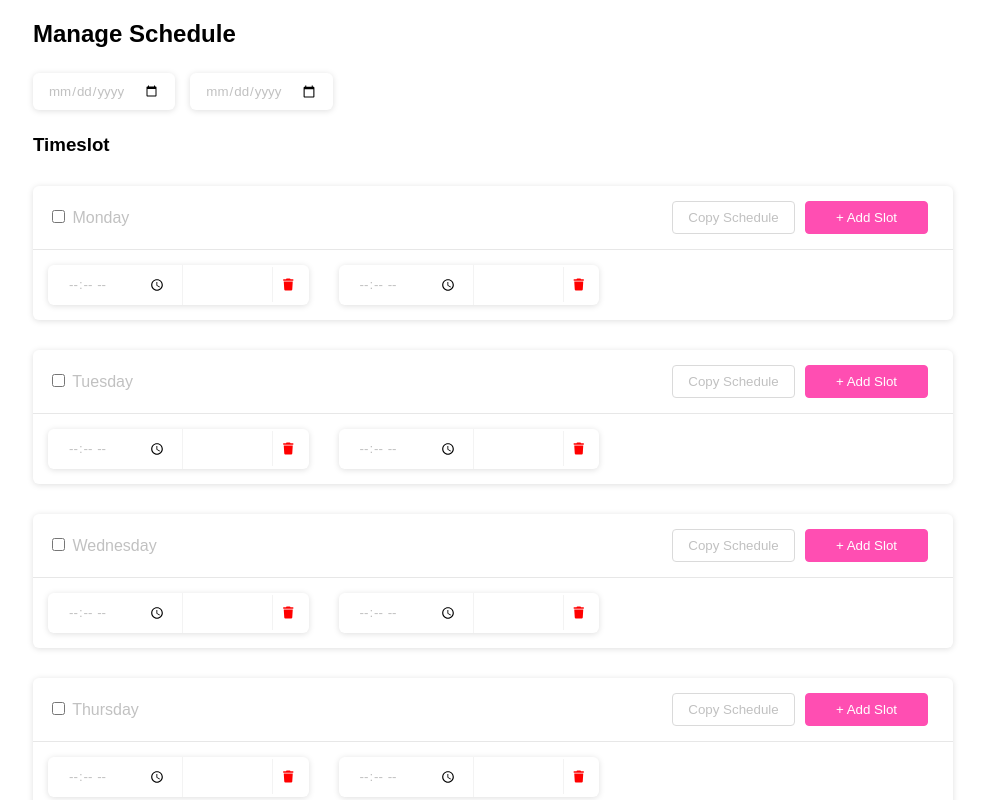
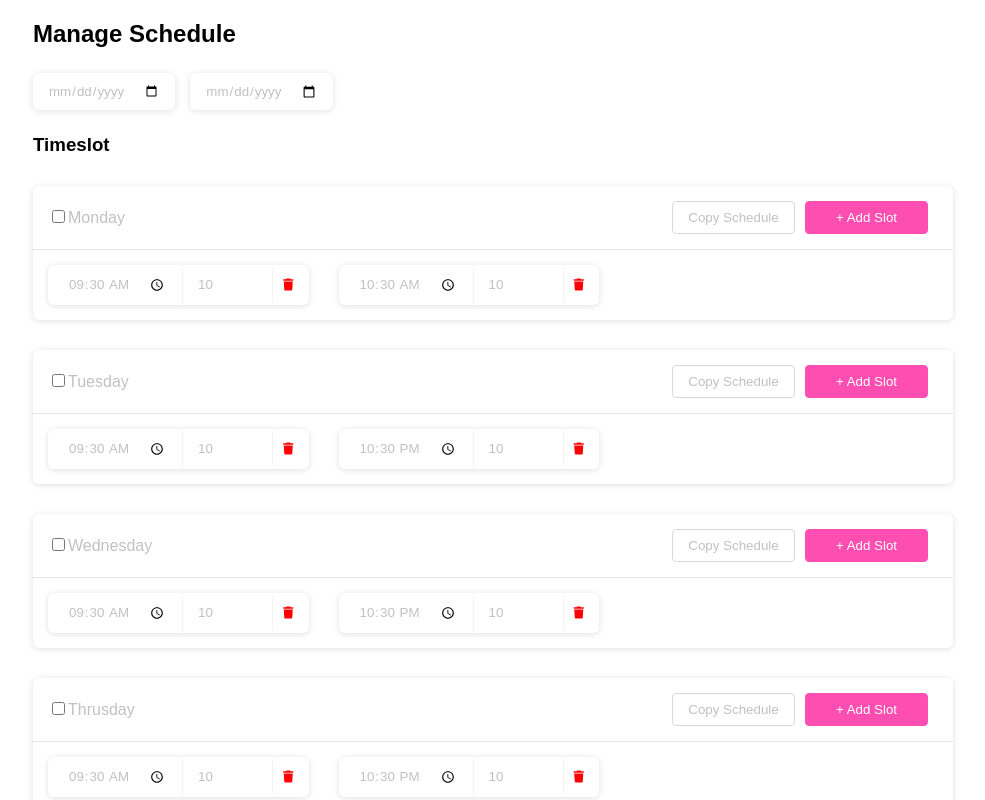
Before and after one commit to webistan/TimeSlot-POC, a React (Create React App) app in the folder frontend/time-slot/: page / in a window 1280 px wide. Shown: the top 800 px of the page, without its empty margins (7-992 px from the left). Built offline with nearby package versions, Linux system fonts and the light colour scheme.

Commit message:
shown slot listing and added datepicker

```diff
--- a/frontend/time-slot/package.json
+++ b/frontend/time-slot/package.json
@@ -9,9 +9,15 @@
     "jest": "^29.3.1",
     "jest-watch-typeahead": "^2.2.0",
     "jest-watcher": "^29.3.1",
+    "moment": "^2.29.4",
     "react": "^18.2.0",
     "react-dom": "^18.2.0",
+    "react-loading": "^2.0.3",
+    "react-redux": "^8.0.5",
     "react-scripts": "5.0.1",
+    "redux": "^4.2.0",
+    "redux-logger": "^3.0.6",
+    "redux-saga": "^1.2.1",
     "web-vitals": "^2.1.4"
   },
   "scripts": {
--- a/frontend/time-slot/src/App.js
+++ b/frontend/time-slot/src/App.js
@@ -5,7 +5,9 @@ import logo from './logo.svg';
 
 function App() {
   return (
+
     <SlotList />
+
   );
 }
 
--- a/frontend/time-slot/src/components/slot/SlotCard.jsx
+++ b/frontend/time-slot/src/components/slot/SlotCard.jsx
@@ -0,0 +1,52 @@
+import React from 'react'
+import moment from 'moment'
+function SlotCard(props) {
+  console.log("props",props.keys[1])
+
+ const val= props.keys[1].map((value)=>{
+    console.log("value098",value.slot_time)
+    return value
+  })
+  console.log("val123",val)
+
+  return (
+    <>
+     <div className="wt-card">
+        <div className="wt-card-head">
+          <div className="card-head-left"><input type="checkbox" />{props.keys[0]}</div>
+          <div className="card-head-right">
+            <button className="button1">Copy Schedule</button>
+            <button className="button2">+ Add Slot</button>
+          </div>
+        </div>
+        <div className="wt-card-content">
+        {
+          props.keys && props.keys[1] && props.keys[1].length>0 &&
+          props.keys[1].map((value,idx)=>(
+
+            <div className="wt-block" key={idx}>
+              <div className="input-group">
+                <input type="time" className="w-130" defaultValue={moment(value.slot_time, 'hh:mm A').format('HH:mm:ss')}/>
+                <input type="text" className="w-90" defaultValue={value.slots} />
+                <span className="delete-btn"><i className="fa-sharp fa-solid fa-trash" /></span>
+              </div>
+
+          </div>
+          ))
+        }
+         </div>
+        {/* <div className="wt-card-content">
+          <div className="wt-block">
+            <div className="input-group">
+              <input type="time" className="w-130"/>
+              <input type="text" className="w-90" defaultValue={10} />
+              <span className="delete-btn"><i className="fa-sharp fa-solid fa-trash" /></span>
+            </div>
+          </div>
+        </div> */}
+      </div>
+    </>
+  )
+}
+
+export default SlotCard
--- a/frontend/time-slot/src/pages/slot/list.jsx
+++ b/frontend/time-slot/src/pages/slot/list.jsx
@@ -1,8 +1,42 @@
-import React, { createContext } from "react";
+import React, { createContext,useEffect } from "react";
+import SlotCard from "../../components/slot/SlotCard";
+import { connect } from "react-redux";
+import { getSlotList,getDateData } from "../../redux/action/SlotAction";
+import { useState } from "react";
+// export const MyContext = createContext();
+const SlotList = (props) => {
 
-export const MyContext = createContext();
+  const {
+    loading,
+    error,
+    slotList,
+    getSlotList,
+    startDate,
+    endDate,
+    getDateData
+  } = props;
+  console.log("slotList",slotList)
+  const[startDatee,setStartDate]=useState('')
+  const[endDatee,setEndDate]=useState('')
 
-const SlotList = (props) => {
+  useEffect(() => {
+        getSlotList()
+  }, [getSlotList,])
+
+ const onChangeHandle=async(e)=>{
+  const name = e.target.name;
+  const value = e.target.value;
+  if (name === "startDate") {
+    setStartDate(value);
+    getDateData(value,endDatee)
+  }
+  if (name === "endDate") {
+    setEndDate(value);
+    getDateData(startDatee,value)
+  }
+
+ }
+  console.log("valu34",startDatee,endDatee)
 
   return (
     <>
@@ -10,45 +44,58 @@ const SlotList = (props) => {
     <div className="wt-filter">
       <h2>Manage Schedule</h2>
       <div className="filter-block">
-        <input type="date" id="startDate" className="filter" />
-        <input type="date" id="endDate" className="filter" />
+        <input type="date" id="startDate" className="filter" onChange={onChangeHandle} name="startDate" value={startDatee}/>
+        <input type="date" id="endDate" className="filter"  onChange={onChangeHandle} name="endDate" value={endDatee}/>
       </div>
     </div>
     <div className="wt-timeslots-list">
       <h3>Timeslot</h3>
+      {/* <SlotCard/> */}
+
+{slotList&&
+ Object.entries(slotList).map((key)=>(
+   console.log("key",key),
+  <SlotCard keys={key}/>
+ )
+ )
+
+}
+
+
+      {/* <SlotCard/> */}
       {/* card:start */}
-      <div className="wt-card">
+      {/* <div className="wt-card">
         <div className="wt-card-head">
           <div className="card-head-left"><input type="checkbox" /> Monday</div>
           <div className="card-head-right">
             <button className="button1">Copy Schedule</button>
             <button className="button2">+ Add Slot</button>
           </div>
-        </div>
-        <div className="wt-card-content">
+        </div> */}
+        {/* <div className="wt-card-content">
           {/* slot:start*/}
-          <div className="wt-block">
+          {/* <div className="wt-block">
             <div className="input-group">
               <input type="time" className="w-130" />
               <input type="text" className="w-90" />
               <span className="delete-btn"><i className="fa-sharp fa-solid fa-trash" /></span>
             </div>
-          </div>
+          </div>  */}
           {/* slot:end*/}
           {/* slot:start*/}
-          <div className="wt-block">
+          {/* <div className="wt-block">
             <div className="input-group">
               <input type="time" className="w-130" />
               <input type="text" className="w-90" />
               <span className="delete-btn"><i className="fa-sharp fa-solid fa-trash" /></span>
             </div>
-          </div>
+          </div> */}
           {/* slot:end*/}
-        </div>
-      </div>
+        {/* </div>
+      </div> */}
       {/* card:end*/}
       {/* card:start */}
-      <div className="wt-card">
+      {/* <div className="wt-card">
         <div className="wt-card-head">
           <div className="card-head-left"><input type="checkbox" /> Tuesday</div>
           <div className="card-head-right">
@@ -56,30 +103,30 @@ const SlotList = (props) => {
             <button className="button2">+ Add Slot</button>
           </div>
         </div>
-        <div className="wt-card-content">
+        <div className="wt-card-content"> */}
           {/* slot:start*/}
-          <div className="wt-block">
+          {/* <div className="wt-block">
             <div className="input-group">
               <input type="time" className="w-130" />
               <input type="text" className="w-90" />
               <span className="delete-btn"><i className="fa-sharp fa-solid fa-trash" /></span>
             </div>
-          </div>
+          </div> */}
           {/* slot:end*/}
           {/* slot:start*/}
-          <div className="wt-block">
+          {/* <div className="wt-block">
             <div className="input-group">
               <input type="time" className="w-130" />
               <input type="text" className="w-90" />
               <span className="delete-btn"><i className="fa-sharp fa-solid fa-trash" /></span>
             </div>
-          </div>
+          </div> */}
           {/* slot:end*/}
-        </div>
-      </div>
+        {/* </div>
+      </div> */}
       {/* card:end*/}
       {/* card:start */}
-      <div className="wt-card">
+      {/* <div className="wt-card">
         <div className="wt-card-head">
           <div className="card-head-left"><input type="checkbox" /> Wednesday</div>
           <div className="card-head-right">
@@ -87,30 +134,30 @@ const SlotList = (props) => {
             <button className="button2">+ Add Slot</button>
           </div>
         </div>
-        <div className="wt-card-content">
+        <div className="wt-card-content"> */}
           {/* slot:start*/}
-          <div className="wt-block">
+          {/* <div className="wt-block">
             <div className="input-group">
               <input type="time" className="w-130" />
               <input type="text" className="w-90" />
               <span className="delete-btn"><i className="fa-sharp fa-solid fa-trash" /></span>
             </div>
-          </div>
+          </div> */}
           {/* slot:end*/}
           {/* slot:start*/}
-          <div className="wt-block">
+          {/* <div className="wt-block">
             <div className="input-group">
               <input type="time" className="w-130" />
               <input type="text" className="w-90" />
               <span className="delete-btn"><i className="fa-sharp fa-solid fa-trash" /></span>
             </div>
-          </div>
+          </div> */}
           {/* slot:end*/}
-        </div>
-      </div>
+        {/* </div>
+      </div> */}
       {/* card:end*/}
       {/* card:start */}
-      <div className="wt-card">
+      {/* <div className="wt-card">
         <div className="wt-card-head">
           <div className="card-head-left"><input type="checkbox" /> Thursday</div>
           <div className="card-head-right">
@@ -118,30 +165,30 @@ const SlotList = (props) => {
             <button className="button2">+ Add Slot</button>
           </div>
         </div>
-        <div className="wt-card-content">
+        <div className="wt-card-content"> */}
           {/* slot:start*/}
-          <div className="wt-block">
+          {/* <div className="wt-block">
             <div className="input-group">
               <input type="time" className="w-130" />
               <input type="text" className="w-90" />
               <span className="delete-btn"><i className="fa-sharp fa-solid fa-trash" /></span>
             </div>
-          </div>
+          </div> */}
           {/* slot:end*/}
           {/* slot:start*/}
-          <div className="wt-block">
+          {/* <div className="wt-block">
             <div className="input-group">
               <input type="time" className="w-130" />
               <input type="text" className="w-90" />
               <span className="delete-btn"><i className="fa-sharp fa-solid fa-trash" /></span>
             </div>
-          </div>
+          </div> */}
           {/* slot:end*/}
-        </div>
-      </div>
+        {/* </div>
+      </div> */}
       {/* card:end*/}
       {/* card:start */}
-      <div className="wt-card">
+      {/* <div className="wt-card">
         <div className="wt-card-head">
           <div className="card-head-left"><input type="checkbox" /> Friday</div>
           <div className="card-head-right">
@@ -149,30 +196,30 @@ const SlotList = (props) => {
             <button className="button2">+ Add Slot</button>
           </div>
         </div>
-        <div className="wt-card-content">
+        <div className="wt-card-content"> */}
           {/* slot:start*/}
-          <div className="wt-block">
+          {/* <div className="wt-block">
             <div className="input-group">
               <input type="time" className="w-130" />
               <input type="text" className="w-90" />
               <span className="delete-btn"><i className="fa-sharp fa-solid fa-trash" /></span>
             </div>
-          </div>
+          </div> */}
           {/* slot:end*/}
           {/* slot:start*/}
-          <div className="wt-block">
+          {/* <div className="wt-block">
             <div className="input-group">
               <input type="time" className="w-130" />
               <input type="text" className="w-90" />
               <span className="delete-btn"><i className="fa-sharp fa-solid fa-trash" /></span>
             </div>
-          </div>
+          </div> */}
           {/* slot:end*/}
-        </div>
-      </div>
+        {/* </div>
+      </div> */}
       {/* card:end*/}
       {/* card:start */}
-      <div className="wt-card">
+      {/* <div className="wt-card">
         <div className="wt-card-head">
           <div className="card-head-left"><input type="checkbox" /> Saturday</div>
           <div className="card-head-right">
@@ -180,10 +227,10 @@ const SlotList = (props) => {
             <button className="button2">+ Add Slot</button>
           </div>
         </div>
-      </div>
+      </div> */}
       {/* card:end*/}
       {/* card:start */}
-      <div className="wt-card">
+      {/* <div className="wt-card">
         <div className="wt-card-head">
           <div className="card-head-left"><input type="checkbox" /> Sunday</div>
           <div className="card-head-right">
@@ -191,7 +238,7 @@ const SlotList = (props) => {
             <button className="button2">+ Add Slot</button>
           </div>
         </div>
-      </div>
+      </div> */}
       {/* card:end*/}
     </div>
     <div style={{textAlign: 'right'}}>
@@ -202,6 +249,19 @@ const SlotList = (props) => {
   );
 };
 
+const mapStateToProps = (state) => ({
+  loading: state.slotReducer.loading,
+  error: state.slotReducer.error,
+  slotList: state.slotReducer.slotList,
+  startDate:state.slotReducer.startDate,
+  endDate:state.slotReducer.endDate,
+});
 
+const mapDispatchToProps = {
+   getSlotList,
+   getDateData
+};
 
-export default SlotList;
+export default connect(mapStateToProps, mapDispatchToProps)(SlotList);
+
+  //  export default SlotList;
--- /dev/null
+++ b/frontend/time-slot/src/redux/reducer/slot.reducer.js
@@ -0,0 +1,52 @@
+import { GET_ALLSLOT_ERROR, GET_ALLSLOT_REQUEST, GET_ALLSLOT_SUCCESS, GET_DATEDATA_ERROR, GET_DATEDATA_REQUEST, GET_DATEDATA_SUCCESS } from "../constant/SlotConstant";
+
+const initialState = {
+    error: "",
+    loading: false,
+    slotList: {},
+    startDate:'2022-11-09',
+    endDate:'2022-11-26',
+    // slotDateList:{},
+  };
+
+  const slot = (state = initialState, action) => {
+    switch (action.type) {
+      case GET_ALLSLOT_REQUEST:
+        return {
+          ...state,
+          loading: true,
+        };
+      case GET_ALLSLOT_SUCCESS:
+        return {
+          ...state,
+          loading: false,
+          slotList: action.allSlotData,
+        };
+      case GET_ALLSLOT_ERROR:
+        return {
+          loading: false,
+          error: action.err,
+        };
+        case GET_DATEDATA_REQUEST:
+          return {
+            ...state,
+            loading: true,
+          };
+        case GET_DATEDATA_SUCCESS:
+          return {
+            ...state,
+            loading: false,
+            slotList: action.allSlotDateData,
+          };
+        case GET_DATEDATA_ERROR:
+          return {
+            loading: false,
+            error: action.err,
+          };
+
+      default:
+        return state;
+    }
+  };
+
+  export default slot;
--- /dev/null
+++ b/frontend/time-slot/src/redux/saga/SlotSaga.js
@@ -0,0 +1,160 @@
+import { call, put, takeLatest } from "redux-saga/effects";
+import {
+  GET_ALLSLOT_ERROR,
+  GET_ALLSLOT_REQUEST,
+  GET_ALLSLOT_SUCCESS,
+  GET_DATEDATA_REQUEST,
+  GET_DATEDATA_ERROR,
+  GET_DATEDATA_SUCCESS
+} from "../constant/SlotConstant";
+
+function* getAllSlot(values) {
+  console.log("work with this slot");
+  try {
+    // const {key}=values;
+    // console.log("key1",key);
+    let allSlotData =  {
+
+      "Monday": [{
+
+          "id": "1",
+
+          "slot_time": " 9:30AM",
+
+          "slots": 10
+
+      }, {
+
+          "id": "2",
+
+          "slot_time": "10:30AM",
+
+          "slots": 10
+
+      }
+    ],
+
+      "Tuesday": [{
+
+          "id": "3",
+
+          "slot_time": "9:30AM",
+
+          "slots": 10
+
+      }, {
+
+          "id": "4",
+
+          "slot_time": "10:30PM",
+
+          "slots": 10
+
+      }]
+      ,
+      "Wednesday": [{
+
+        "id": "5",
+
+        "slot_time": "9:30AM",
+
+        "slots": 10
+
+    }, {
+
+        "id": "6",
+
+        "slot_time": "10:30PM",
+
+        "slots": 10
+
+    }]
+    ,
+    "Thrusday": [{
+
+      "id": "7",
+
+      "slot_time": "9:30AM",
+
+      "slots": 10
+
+  }, {
+
+      "id": "8",
+
+      "slot_time": "10:30PM",
+
+      "slots": 10
+
+  }]
+   ,
+      "Friday": [{
+
+        "id": "9",
+
+        "slot_time": "9:30AM",
+
+        "slots": 10
+
+    }, {
+
+        "id": "10",
+
+        "slot_time": "10:30PM",
+
+        "slots": 10
+
+    }]
+     ,
+      "Saturday": []
+      ,
+      "Sunday": []
+
+  };
+    yield put({ type: GET_ALLSLOT_SUCCESS,allSlotData  });
+  } catch (error) {
+    const err = error.message;
+    // console.log("errrrrrrrrr",err);
+    yield put({ type: GET_ALLSLOT_ERROR, err });
+  }
+}
+
+function* getDateDataList(values) {
+  console.log("values567",values)
+  try {
+    let allSlotDateData =  {
+
+      "Monday": [{
+
+          "id": "1",
+
+          "slot_time": "9:30AM",
+
+          "slots": 10
+
+      }, {
+
+          "id": "2",
+
+          "slot_time": "10:30 AM",
+
+          "slots": 10
+
+      }
+    ],
+
+  };
+    yield put({ type: GET_DATEDATA_SUCCESS,allSlotDateData });
+  } catch (error) {
+    const err = error.message;
+    // console.log("errrrrrrrrr",err);
+    yield put({ type: GET_DATEDATA_ERROR, err });
+  }
+}
+export default () => {
+  function* watcher() {
+    yield takeLatest(GET_ALLSLOT_REQUEST, getAllSlot);
+     yield takeLatest(GET_DATEDATA_REQUEST,getDateDataList);
+  }
+  return { watcher };
+};
--- a/frontend/time-slot/src/redux/saga/index.js
+++ b/frontend/time-slot/src/redux/saga/index.js
@@ -0,0 +1,6 @@
+import { fork } from 'redux-saga/effects'
+import SlotSaga from './SlotSaga'
+
+export default function * sagas() {
+  yield fork(SlotSaga().watcher)
+}
```
Also changed, not shown: frontend/time-slot/src/index.js (+7 -2 lines), frontend/time-slot/src/redux/action/SlotAction.js (+16 -0 lines), frontend/time-slot/src/redux/constant/SlotConstant.js (+7 -0 lines), frontend/time-slot/src/redux/reducer/index.js (+9 -0 lines), frontend/time-slot/src/redux/store/index.js (added, +19 -0 lines), 1 other file (tests, documents, lock files or other folders).
